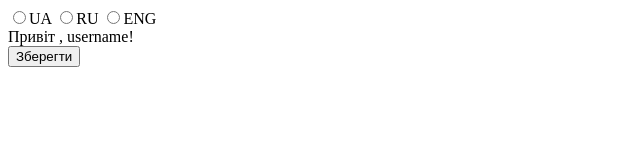
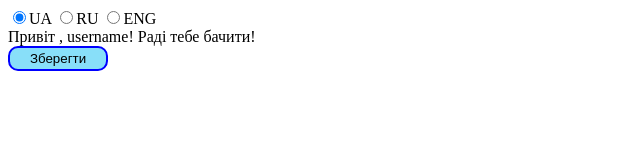
Before and after one commit to tsern/task-localization, a plain HTML site: page index.html in a window 1280 px wide. Shown: the whole page, without its empty margins (0-640 px from the left). Drawn offline with Linux system fonts and the light colour scheme.

Commit message:
added radio checked and editing the button

```diff
--- a/index.html
+++ b/index.html
@@ -8,13 +8,13 @@
 	<body>
 		<div id="languages">
 			<label>
-				<input type="radio" name="lang" onclick="applyLanguage('ua')">UA
+				<input type="radio" name="lang" onclick="applyLanguage('ua')" class="lang-ua">UA
 			</label>
 			<label>
-				<input type="radio" name="lang" onclick="applyLanguage('ru')">RU
+				<input type="radio" name="lang" onclick="applyLanguage('ru')" class="lang-ru">RU
 			</label>
 			<label>
-				<input type="radio" name="lang" onclick="applyLanguage('eng')">ENG
+				<input type="radio" name="lang" onclick="applyLanguage('eng')" class="lang-eng">ENG
 			</label>
 		</div>
 
@@ -22,7 +22,7 @@
 			<span class="lang lang-ua">Привіт</span>
 			<span class="lang lang-ru">Привет</span>
 			<span class="lang lang-eng">Hello</span>, username!
-			<!--<span class="lang lang-ua">Раді тебе бачити!</span>-->
+			<span class="lang lang-ua">Раді тебе бачити!</span>
 		</div>
 
 		<button id="save">
--- a/script.js
+++ b/script.js
@@ -27,6 +27,20 @@ var applyLanguage = function (lang) {
 		}
 	}
 	currentLang = lang;
+}
+
+var selectRadio = function(lang) {
+	var radio;
+
+	if (lang == 'ua') {
+		radio = document.querySelector('html body div label input.lang-ua');
+	} else if (lang == 'ru') {
+		radio = document.querySelector('html body div label input.lang-ru');
+	} else {
+		radio = document.querySelector('html body div label input.lang-eng');
+	}
+
+	radio.checked = true;
 }
 
 var setCookie = function (name,value,days) {
@@ -59,6 +73,8 @@ var getCurrentLanguage = function () {
 currentLang = getCurrentLanguage();
 applyLanguage(currentLang);
 
+selectRadio(currentLang);
+
 // $<prefix> == DOMElement
 var $save = document.querySelector('html body button#save')
 
--- a/style.css
+++ b/style.css
@@ -4,5 +4,12 @@
 
 .lang.visible {
   display: inline;
-  // @todo: visibility? font-size? etc?
+ }
+
+button {
+	width: 100px;
+	height: 25px;
+	background: #88dff9;
+	border: 2px solid blue;
+	border-radius: 10px;
 }
```
